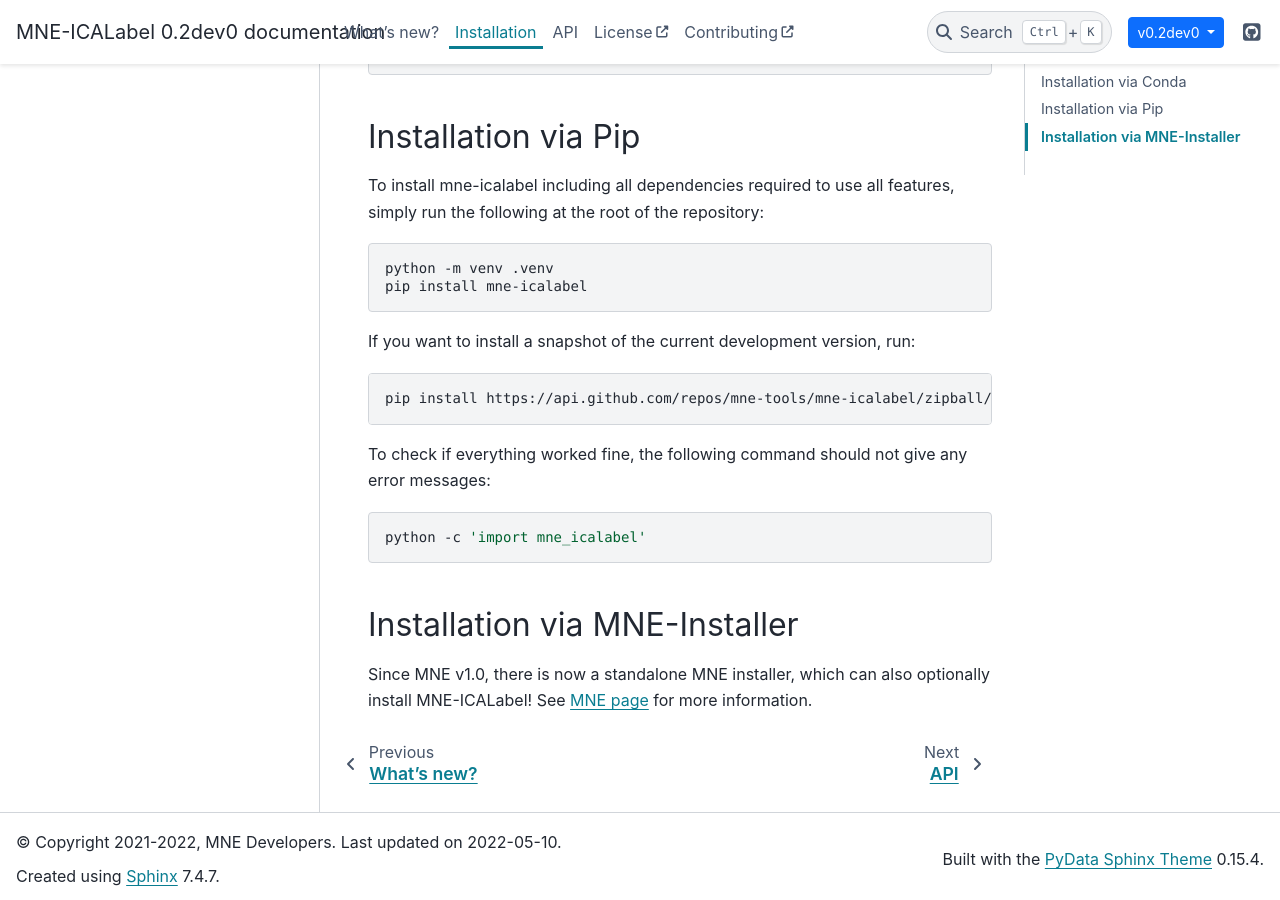
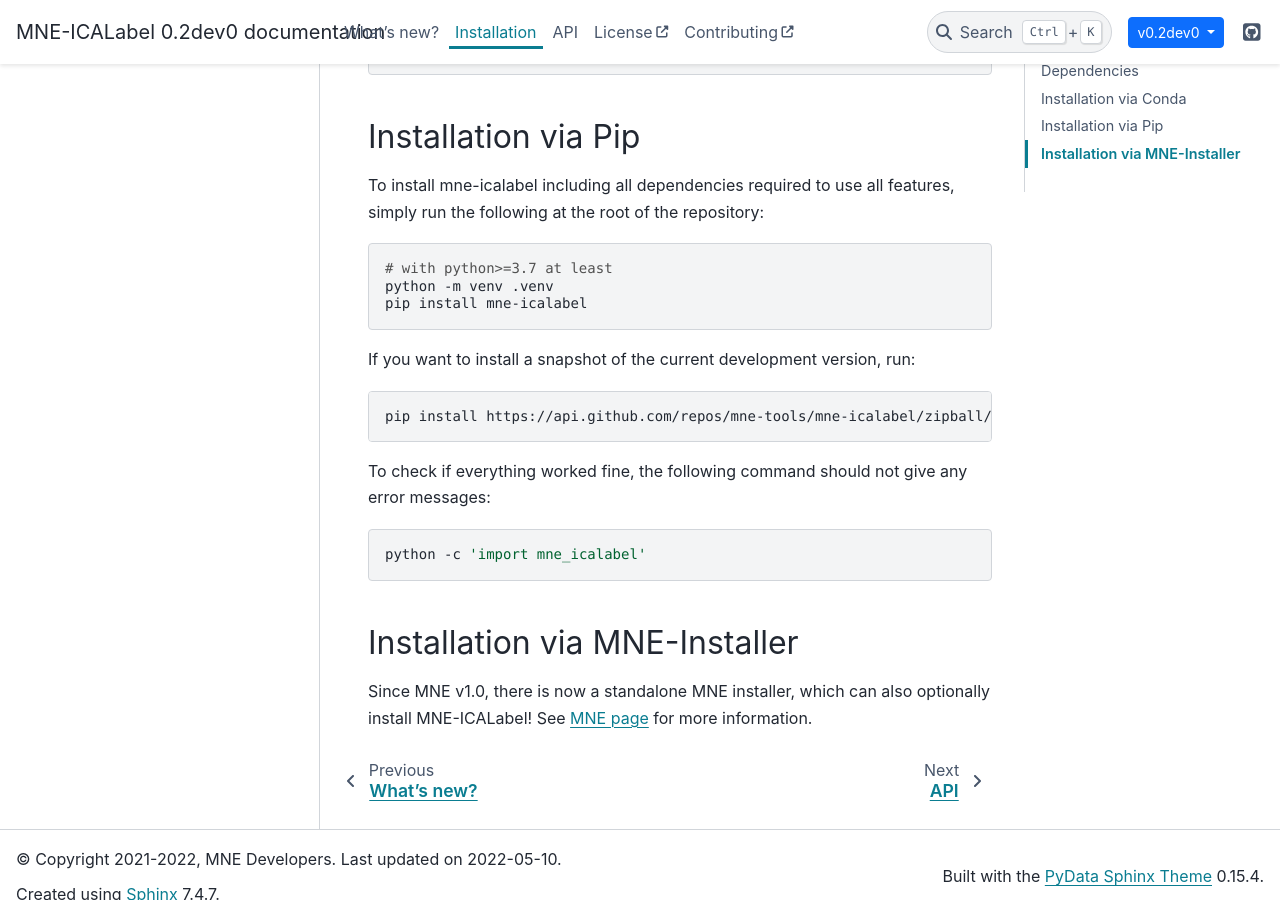
Before and after one commit to mne-tools/mne-icalabel, a Sphinx documentation site: the page built from doc/install.rst, in a window 1280 px wide and 900 px high, scrolled down 746 px. Built offline with Sphinx 7.4.7 and the PyData theme 0.15.4, drawn with Linux system fonts in a browser that asks for light colours; pages that are not in the unit, such as notebooks, are missing from menus.

Commit message:
Try again

```diff
--- a/doc/install.rst
+++ b/doc/install.rst
@@ -41,6 +41,7 @@ simply run the following at the root of the repository:
 
 .. code-block:: bash
 
+    # with python>=3.7 at least
     python -m venv .venv
     pip install mne-icalabel
 
```
